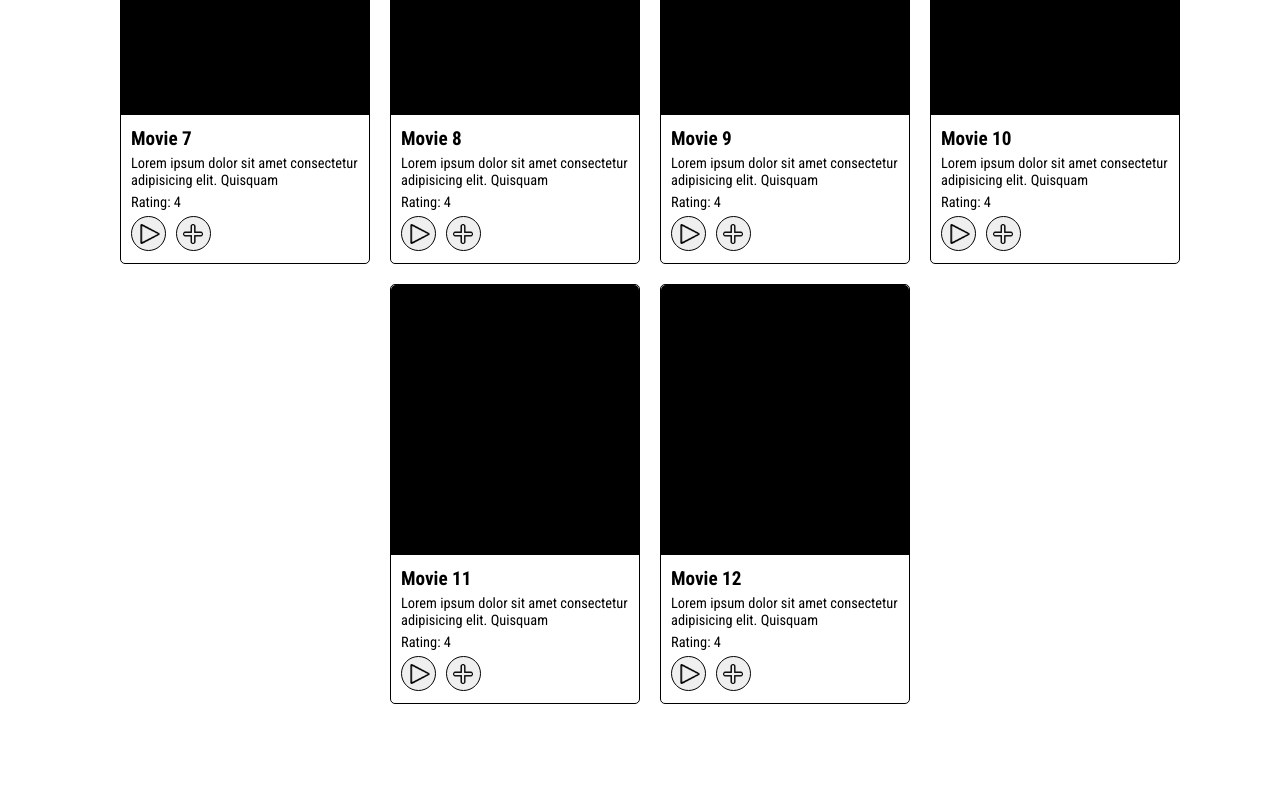
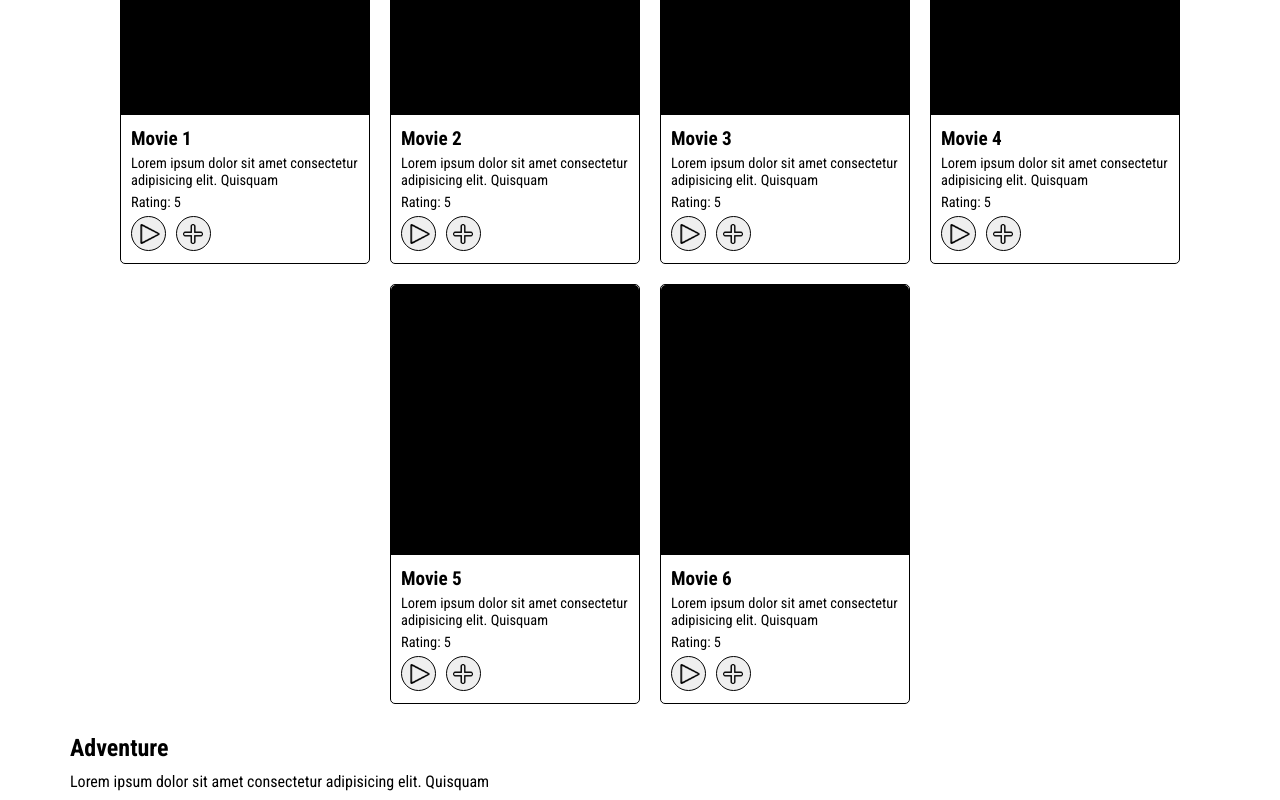
Before and after one commit to Koksiarz100/MovieHub, a Next.js app in the folder client/: page / in a window 1280 px wide. Shown: the part 1300-2100 px from the top of the page. Before the commit the page ends 2014 px from the top, so only its background shows below. Built offline with nearby package versions, Linux system fonts and the light colour scheme.

Commit message:
README update

```diff
--- a/client/app/components/Categories/Categories.tsx
+++ b/client/app/components/Categories/Categories.tsx
@@ -1,10 +1,17 @@
-import React from 'react'
-import './categories.scss'
+'use client'
 
 import Card from '../MovieCards/Card'
 
+/*
+  Category Component:
+    This is the component that will be used to display the categories on the home page.
+
+  TODO:
+    * More working categories
+    ! Get data from the database
+*/
+
 function MakingCards(props: any) {
-
   const category = props.category
 
   return (
@@ -21,7 +28,6 @@ function MakingCards(props: any) {
 }
 
 export default function Category(props: any) {
-
   const movies = props.category.movies
   const title = props.category.title
   const description = props.category.description
@@ -31,7 +37,7 @@ export default function Category(props: any) {
         <div className='category-title'>{title}</div> {/* Category title */}
         <div className='category-description'>{description}</div> {/* Category description */}
         <div className='category-cards'>
-          <MakingCards category={movies}/>
+          <MakingCards category={movies}/> {/* Card component */}
         </div>
     </div>
   )
--- a/client/app/components/MovieCards/Card.tsx
+++ b/client/app/components/MovieCards/Card.tsx
@@ -11,10 +11,9 @@ import play from './assets/play.png'
 
   TODO:
     * Add images to the card
-    * Add title to the card
-    * Add description to the card
     * Add rating to the card
-    * Add buttons to the card
+    * Add functions to the buttons
+    ! Find new icons for the buttons (so it fits)
     ! Load data from the database
     ? Need more documentation
 */
--- a/client/app/page.tsx
+++ b/client/app/page.tsx
@@ -12,16 +12,13 @@ import Category from './components/Categories/Categories'
     * Add a search bar
     * Add a carousel
     * Add a filter
-    * Add a sort
     ! Load data from the database
-    ! Need to find a way to randomize the movies and categories
-    ? Make categories random
 */
 
 interface Info { // Interface for the movie info
   title: string;
   description: string;
-  rating: string;
+  rating: number;
 }
 
 interface Category { // Interface for the category
@@ -30,23 +27,23 @@ interface Category { // Interface for the category
   movies?: Array<Info>;
 }
 
-// !Just for now, this will be replaced with data from the database
+//! Just for now, this will be replaced with data from the database
 const New : Array<Info> = [
-  {title: 'Movie 1', description: 'Lorem ipsum dolor sit amet consectetur adipisicing elit. Quisquam', rating: '5'},
-  {title: 'Movie 2', description: 'Lorem ipsum dolor sit amet consectetur adipisicing elit. Quisquam', rating: '5'},
-  {title: 'Movie 3', description: 'Lorem ipsum dolor sit amet consectetur adipisicing elit. Quisquam', rating: '5'},
-  {title: 'Movie 4', description: 'Lorem ipsum dolor sit amet consectetur adipisicing elit. Quisquam', rating: '5'},
-  {title: 'Movie 5', description: 'Lorem ipsum dolor sit amet consectetur adipisicing elit. Quisquam', rating: '5'},
-  {title: 'Movie 6', description: 'Lorem ipsum dolor sit amet consectetur adipisicing elit. Quisquam', rating: '5'},
+  {title: 'Movie 1', description: 'Lorem ipsum dolor sit amet consectetur adipisicing elit. Quisquam', rating: 5},
+  {title: 'Movie 2', description: 'Lorem ipsum dolor sit amet consectetur adipisicing elit. Quisquam', rating: 5},
+  {title: 'Movie 3', description: 'Lorem ipsum dolor sit amet consectetur adipisicing elit. Quisquam', rating: 5},
+  {title: 'Movie 4', description: 'Lorem ipsum dolor sit amet consectetur adipisicing elit. Quisquam', rating: 5},
+  {title: 'Movie 5', description: 'Lorem ipsum dolor sit amet consectetur adipisicing elit. Quisquam', rating: 5},
+  {title: 'Movie 6', description: 'Lorem ipsum dolor sit amet consectetur adipisicing elit. Quisquam', rating: 5},
 ]
 
 const SciFi : Array<Info> = [
-  {title: 'Movie 7', description: 'Lorem ipsum dolor sit amet consectetur adipisicing elit. Quisquam', rating: '4'},
-  {title: 'Movie 8', description: 'Lorem ipsum dolor sit amet consectetur adipisicing elit. Quisquam', rating: '4'},
-  {title: 'Movie 9', description: 'Lorem ipsum dolor sit amet consectetur adipisicing elit. Quisquam', rating: '4'},
-  {title: 'Movie 10', description: 'Lorem ipsum dolor sit amet consectetur adipisicing elit. Quisquam', rating: '4'},
-  {title: 'Movie 11', description: 'Lorem ipsum dolor sit amet consectetur adipisicing elit. Quisquam', rating: '4'},
-  {title: 'Movie 12', description: 'Lorem ipsum dolor sit amet consectetur adipisicing elit. Quisquam', rating: '4'},
+  {title: 'Movie 7', description: 'Lorem ipsum dolor sit amet consectetur adipisicing elit. Quisquam', rating: 4},
+  {title: 'Movie 8', description: 'Lorem ipsum dolor sit amet consectetur adipisicing elit. Quisquam', rating: 4},
+  {title: 'Movie 9', description: 'Lorem ipsum dolor sit amet consectetur adipisicing elit. Quisquam', rating: 4},
+  {title: 'Movie 10', description: 'Lorem ipsum dolor sit amet consectetur adipisicing elit. Quisquam', rating: 4},
+  {title: 'Movie 11', description: 'Lorem ipsum dolor sit amet consectetur adipisicing elit. Quisquam', rating: 4},
+  {title: 'Movie 12', description: 'Lorem ipsum dolor sit amet consectetur adipisicing elit. Quisquam', rating: 4},
 ]
 
 const Categories : Array<Category> = [ // Array of categories
@@ -66,10 +63,29 @@ const Categories : Array<Category> = [ // Array of categories
 ]
 
 export default function Home() {
+
+  {/*
+    This will randomize the categories, so that the categories will be different every time you refresh the page.
+    Still need to add a way to give categories that user want to see.
+  */}
+
+  const RandomCategories: Array<number> = [0]; // 0 is the new movies category, so it will always be there
+  for (let i = 0; i < 5; i++) {
+    let RandomNumber = Math.floor(Math.random() * Categories.length);
+    if (RandomCategories.includes(RandomNumber)) {
+      i--;
+      continue;
+    }
+    RandomCategories.push(RandomNumber);
+  }
+
   return (
     <div className='main-wrapper'>
-      <Category category={Categories[0]}/>
-      <Category category={Categories[1]}/>
+      <Category category={Categories[0]}/> {/* This is the new movies category, so it will always be there */}
+      <Category category={Categories[RandomCategories[1]]}/>
+      <Category category={Categories[RandomCategories[2]]}/>
+      <Category category={Categories[RandomCategories[3]]}/>
+      <Category category={Categories[RandomCategories[4]]}/>
     </div>
   )
 }
```
Also changed, not shown: client/app/components/Nav/Nav.tsx (+3 -4 lines), client/app/components/Categories/categories.scss (deleted), 1 other file (tests, documents, lock files or other folders).
